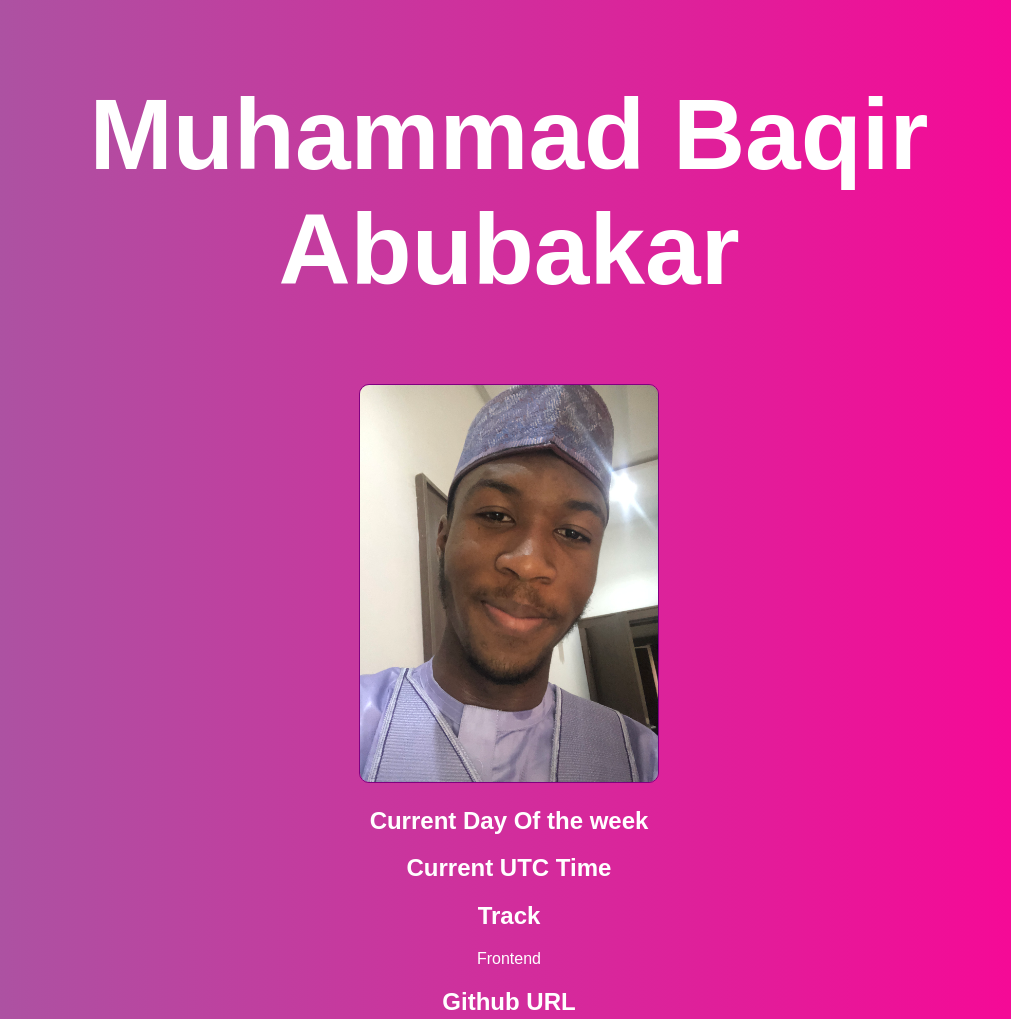
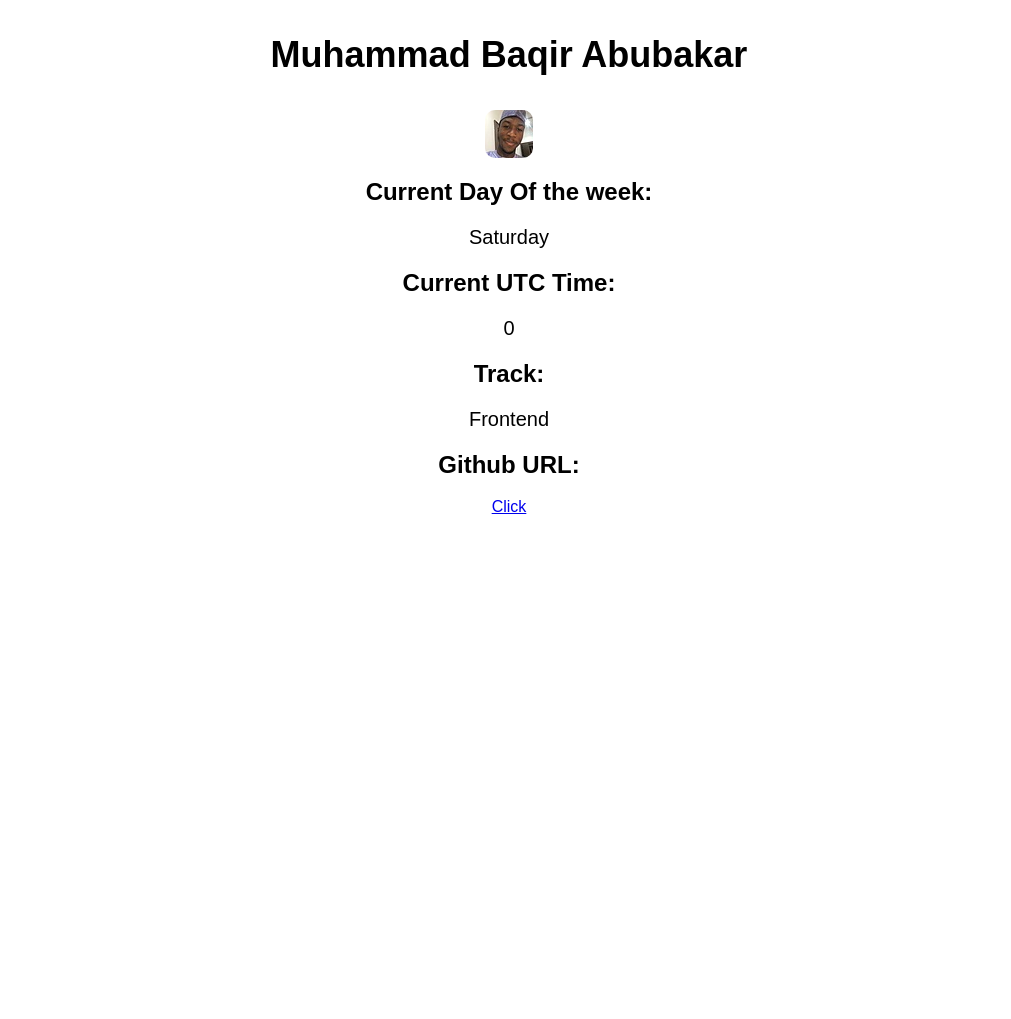
Before and after one commit to mohliman/HNG_Task_One, a plain HTML site: page index.html in a window 1280 px wide. Shown: the top 1019 px of the page, without its empty margins (131-1142 px from the left). After the commit the page ends 800 px from the top, so only its background shows below. Drawn offline with Linux system fonts and the light colour scheme.

Commit message:
update files

```diff
--- a/app.js
+++ b/app.js
@@ -0,0 +1,21 @@
+let dateObj = new Date();
+let day = dateObj.getDay();
+let timeInMilliseconds = dateObj.getUTCMilliseconds();
+let daysOfTheWeek =  ['Sunday', 'Monday', 'Tuesday','Wednesday', 'Thursday', 'Friday', 'Saturday'];
+let dateDisplay = document.getElementById('day');
+let timeDisplay = document.getElementById('time')
+
+
+
+function getDay(){
+    dateDisplay.innerHTML = daysOfTheWeek[day];
+}
+
+function getUtcTime(){
+    timeDisplay.innerHTML = timeInMilliseconds;
+}
+
+
+
+getDay();
+getUtcTime();
--- a/index.html
+++ b/index.html
@@ -8,16 +8,18 @@
     <link rel="stylesheet" href="styles.css">
 </head>
 <body>
-    <h1>Muhammad Baqir Abubakar</h1>
-    <img src="images/IMG_3067.JPG" alt="">
-    <h2>Current Day Of the week</h2>
-    <span></span>
-    <h2>Current UTC Time</h2>
-    <span></span>
-    <h2>Track</h2>
-    <span>Frontend</span>
-    <h2>Github URL</h2>
-    <a href=""></a>
-
+<div class="container">
+    <h1 data-testid="slackUserName">Muhammad Baqir Abubakar</h1>
+    <img data-testid="slackDisplayImage" src="images/dp.JPG" alt="Muhammad Baqir Abubakar">
+    <h2>Current Day Of the week:</h2>
+    <span  data-testid="currentDayOfTheWeek" id="day"></span>
+    <h2>Current UTC Time:</h2>
+    <span  data-testid="currentUTCTime" id="time"></span>
+    <h2>Track:</h2>
+    <span data-testid="myTrack">Frontend</span>
+    <h2>Github URL:</h2>
+    <a data-testid=“githubURL” class="link" href="https://github.com/mohliman/HNG_Task_One" target="_blank">Click</a>
+</div>
 </body>
+<script src="app.js"></script>
 </html>
--- a/styles.css
+++ b/styles.css
@@ -1,23 +1,27 @@
-*,*::before,*::after{
+*, *:before, *:after {
     box-sizing: border-box;
-}
+  }
 body{
     margin: 0;
-    padding: 0;
+    font-family: Arial, Helvetica, sans-serif;
+}
+.container{
     text-align: center;
-    font-family: Arial, Helvetica, sans-serif;
-    color: white;
-    background: linear-gradient(to right, rgba(116, 6, 116, 0.658), rgb(255, 0, 149));
-    background-repeat: no-repeat;
-    background-size: contain;
+    margin: 0 auto;
 }
 h1{
-    font-size: 6.25rem;
+    font-size: 2.25rem;
     padding: 10px;
 }
 img{
-    height: auto;
-    width: 300px;
     border-radius: 10px;
-    border: .5px solid purple;
+    display: block;
+    margin: 0 auto;
 }
+.link{
+    display: block;
+    margin-bottom: 2rem;
+}
+span{
+    font-size: 1.25rem;
+}
```
Also changed, not shown: images/IMG_3067.JPG (deleted), images/dp.jpg (added).
